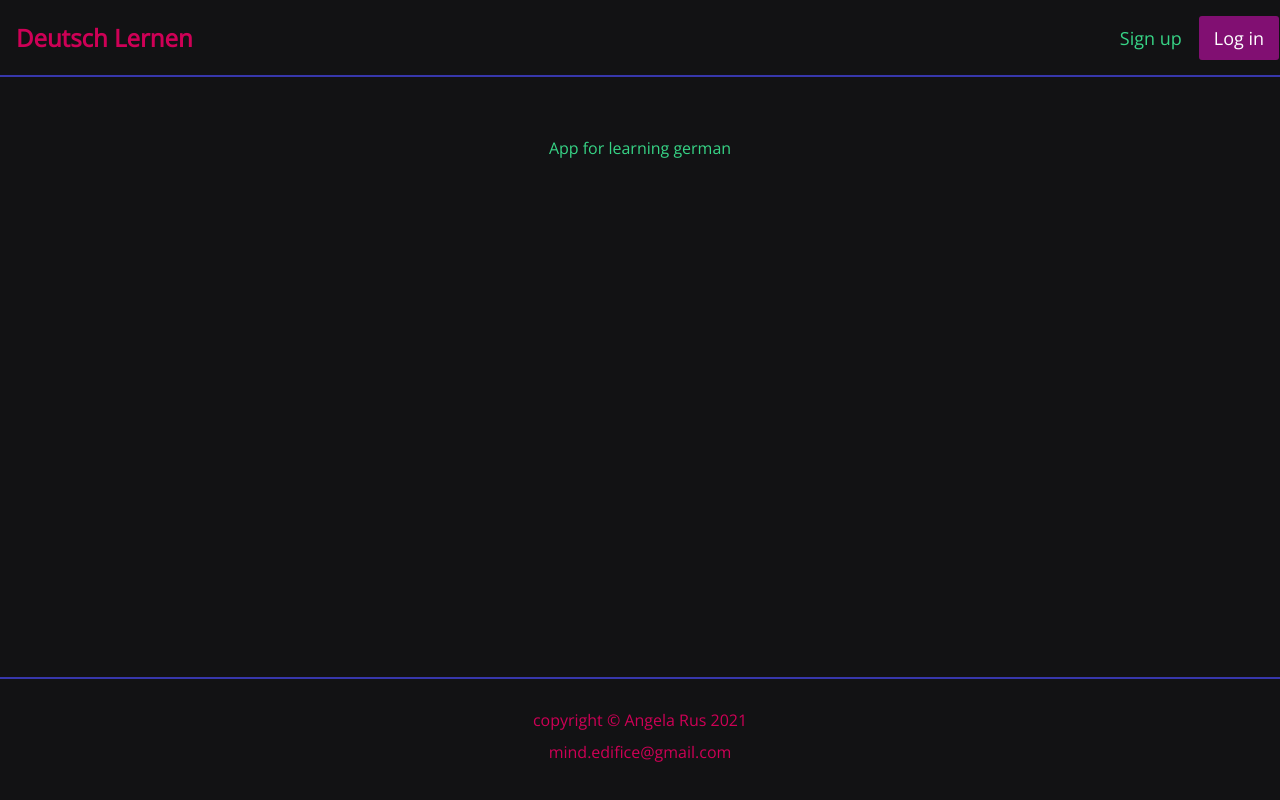
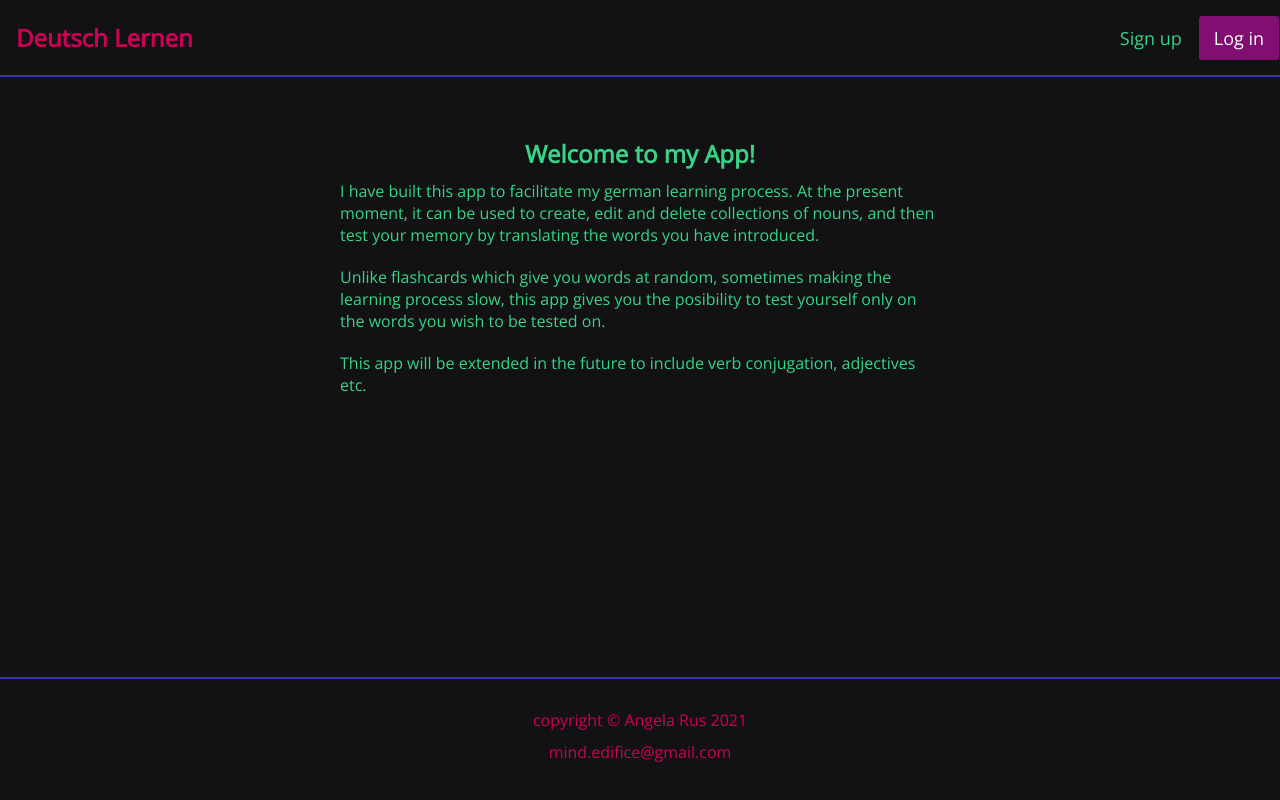
Before and after one commit to amberTrance/deutsch-lernen, a React (Create React App) app in the folder client/: page / in a window 1280 px wide. Built offline with nearby package versions, Linux system fonts and the light colour scheme; no server answers.

Commit message:
Added functionality that removes logout bubble when click outside

```diff
--- a/client/src/components/auth/Login.js
+++ b/client/src/components/auth/Login.js
@@ -29,7 +29,7 @@ const Login = () => {
     axios.post('/api/auth/login', body, config)
       .then(res => {
         localStorage.setItem('token', res.data.token)
-        window.location = '/'
+        window.location = '/nouns'
       })
       .catch(err => {
         if (err.response.data.errors) setErrors([...err.response.data.errors])
--- a/client/src/components/auth/Signup.js
+++ b/client/src/components/auth/Signup.js
@@ -35,7 +35,7 @@ const Signup = () => {
 			axios.post('/api/auth/signup', body, config)
 				.then(res => {
 					localStorage.setItem('token', res.data.token)
-					window.location = '/'
+					window.location = '/nouns'
 				})
 				.catch(err => {
 					if (err.response.data.errors) setErrors([...err.response.data.errors])
--- a/client/src/components/layout/Home.js
+++ b/client/src/components/layout/Home.js
@@ -1,7 +1,22 @@
 const Home = () => {
   return (
     <div className="center">
-      <p>App for learning german</p>
+      <h2>Welcome to my App!</h2>
+      <p className="para">
+        I have built this app to facilitate my german learning process.
+        At the present moment, it can be used to create, edit and delete
+        collections of nouns, and then test your memory by translating
+        the words you have introduced.</p>
+      <p className="para">
+        Unlike flashcards which give you
+        words at random, sometimes making the learning process slow, this
+        app gives you the posibility to test yourself only on the words you
+        wish to be tested on.
+      </p>
+      <p className="para">
+        This app will be extended in the future to include verb conjugation,
+        adjectives etc.
+      </p>
     </div>
    )
 }
--- a/client/src/components/layout/Navbar.js
+++ b/client/src/components/layout/Navbar.js
@@ -1,4 +1,4 @@
-import { useState } from 'react'
+import { useState, useRef } from 'react'
 import { Link } from 'react-router-dom'
 import './Navbar.css'
 import useFetchUser from '../useFetchUser'
@@ -13,16 +13,25 @@ const Navbar = () => {
     window.location = '/';
   }
 
-  const clickListener = () => {
-    setClick(false)
+  // Set a node reference for user
+  const node = useRef()
+
+  // When the user clicks on his username in the navbar:
+  // add a document event listener
+  // and set Click to 'true' which pops up the Logout bubble
+  const handleUserClick = () => {
+    document.addEventListener('click', handleClick)
+
+    setClick(true)
   }
 
-  const handleUserClick = () => {
-
-    if (click) {
+  // When the user clicks anywhere but on the user name
+  // the logout bubble goes away and the event listener
+  // for the document is removed
+  const handleClick = (e) => {
+    if (!node.current.contains(e.target)) {
       setClick(false)
-    } else {
-      setClick(true)
+      document.removeEventListener('click', handleClick)
     }
   }
 
@@ -32,7 +41,9 @@ const Navbar = () => {
       <span
         className="nav-link"
         id="user"
-        onClick={handleUserClick}>
+        onClick={handleUserClick}
+        ref={node}
+      >
         {username}
       </span>
       { click && <button onClick={handleLogOut} className="nav-link" id="logout">Log out</button> }
--- a/client/src/components/nouns/Nouns.js
+++ b/client/src/components/nouns/Nouns.js
@@ -15,7 +15,7 @@ const Nouns = () => {
   const noCollection = (
     <div style={{textAlign: "center"}}>
       <h1>Create a new nouns collection</h1>
-      <p className="tips">
+      <p className="para">
         Tips: create collections with related words, such as 'kitchen',
         with nouns representing kitchen items. Always write the singular
         version of the german noun with its corresponding article. This way
--- a/client/src/components/routing/PrivateRoute.js
+++ b/client/src/components/routing/PrivateRoute.js
@@ -19,7 +19,6 @@ const PrivateRoute = ({component: Component, ...rest}) => {
     axios.get('/api/auth/user')
     .then(result => {
       setIsAuth(result.data.auth)
-      console.log(result.data.auth)
       setLoading(false)
     })
     .catch(err => {
--- a/client/src/index.css
+++ b/client/src/index.css
@@ -40,8 +40,8 @@ li {
 /* Create button */
 .create-btn {
   font-size: 20px;
-  padding: 2px 0px;
-  text-align: center;
+  margin: 15px 0px;
+  padding: 5px 15px 7px 15px;
 }
 
 /* Collection buttons */
@@ -119,8 +119,10 @@ li {
   margin: 10px 0px;
 }
 
-.tips {
+/* For paragraphs in the Home and Nouns page */
+.para {
   max-width: 600px;
+  margin: 10px;
 }
 
 .stats {
--- a/client/src/theme.css
+++ b/client/src/theme.css
@@ -37,6 +37,10 @@ button:hover,
   color: white;
 }
 
+.auth-btn:hover {
+  cursor: pointer;
+}
+
 button {
   background-color: var(--back);
   color: var(--font);
@@ -63,9 +67,7 @@ th p,
 
 .create-btn {
   border: 2px solid var(--font-2);
-  margin: 15px 0px;
   border-radius: 3px;
-  padding: 5px 15px;
 }
 
 .auth h2, .create-btn {
```
Also changed, not shown: 1 other file (tests, documents, lock files or other folders).
